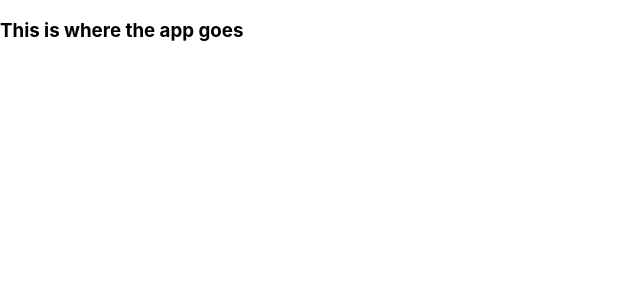
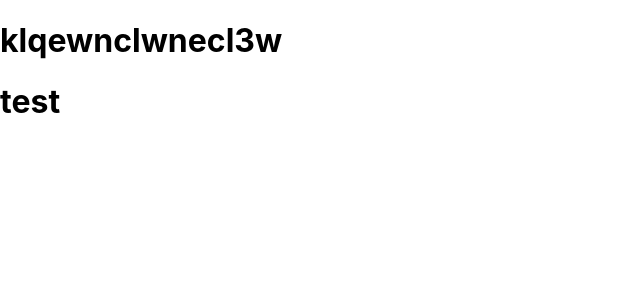
Before and after one commit to Ahmed-Abdelgawad-Dev/Car_Rental, a Next.js app: page / in a window 1280 px wide. Shown: the top 300 px of the page, without its empty margins (0-640 px from the left). Built offline with nearby package versions, Linux system fonts and the light colour scheme.

Commit message:
Fixed Babel Bug

```diff
--- /dev/null
+++ b/components/Layout.js
@@ -0,0 +1,5 @@
+function Layout({ children }) {
+    return <div> {children} </div>
+}
+
+export default Layout
--- a/package.json
+++ b/package.json
@@ -11,12 +11,15 @@
   "dependencies": {
     "@emotion/react": "^11.8.1",
     "@emotion/styled": "^11.8.1",
+    "@mui/icons-material": "^5.6.0",
     "@mui/material": "^5.5.0",
     "next": "12.1.0",
     "react": "17.0.2",
     "react-dom": "17.0.2"
   },
   "devDependencies": {
+    "@babel/preset-react": "^7.16.7",
+    "babel-plugin-add-import-extension": "^1.6.0",
     "eslint": "8.10.0",
     "eslint-config-next": "12.1.0",
     "eslint-config-prettier": "^8.5.0",
--- /dev/null
+++ b/pages/_document.js
@@ -0,0 +1,22 @@
+import Document, { Html, Head, Main, NextScript } from 'next/document'
+
+class MyDocument extends Document {
+    render() {
+        return (
+            <Html>
+                <Head>
+                    <link
+                        href="https://fonts.googleapis.com/css2?family=Inter&display=optional"
+                        rel="stylesheet"
+                    />
+                </Head>{' '}
+                <body>
+                    <Main />
+                    <NextScript />
+                </body>{' '}
+            </Html>
+        )
+    }
+}
+
+export default MyDocument
--- a/pages/index.js
+++ b/pages/index.js
@@ -1,7 +1,11 @@
+import Layout from '../components/Layout'
+
 export default function Home() {
     return (
-        <div>
-            <h3>This is where the app goes</h3>
-        </div>
+        <Layout>
+            <h1>klqewnclwnecl3w</h1>
+
+            <h1>test</h1>
+        </Layout>
     )
 }
```
Also changed, not shown: .babelrc (added), 2 other files (tests, documents, lock files or other folders).
